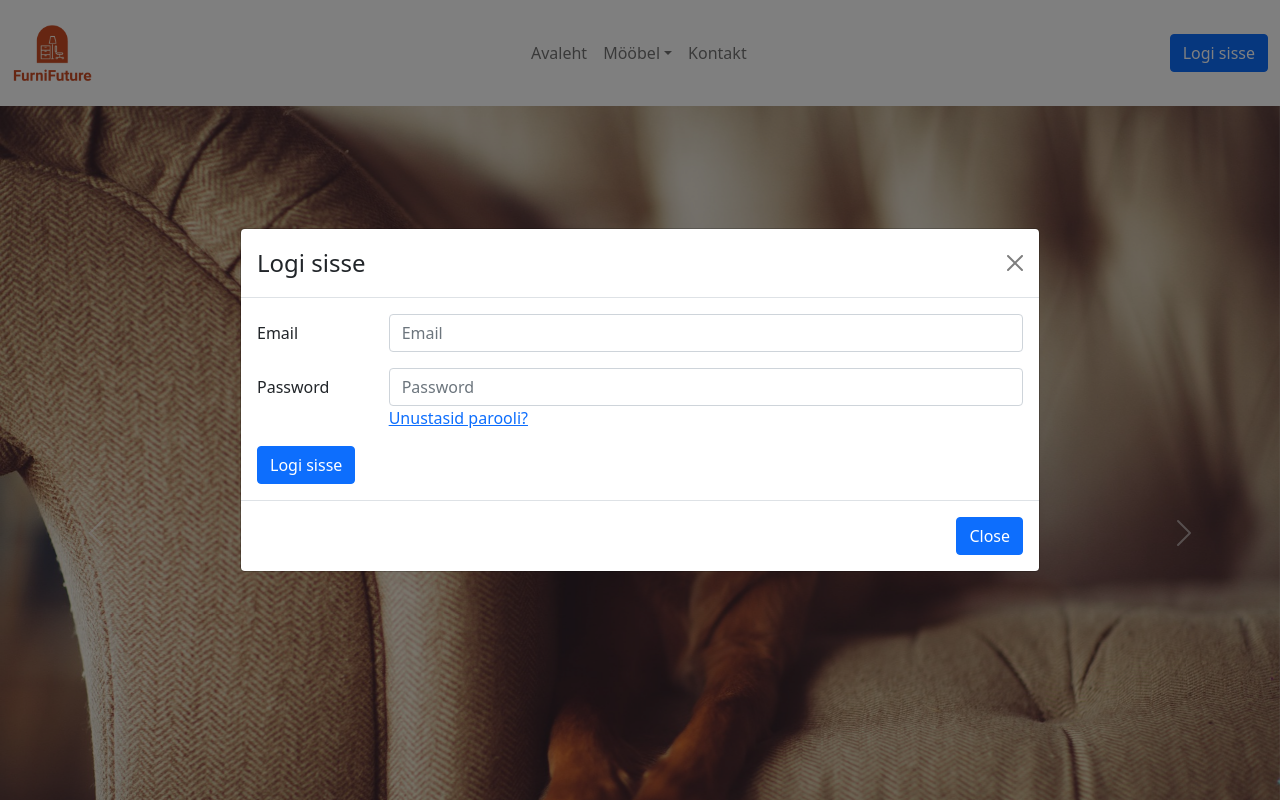
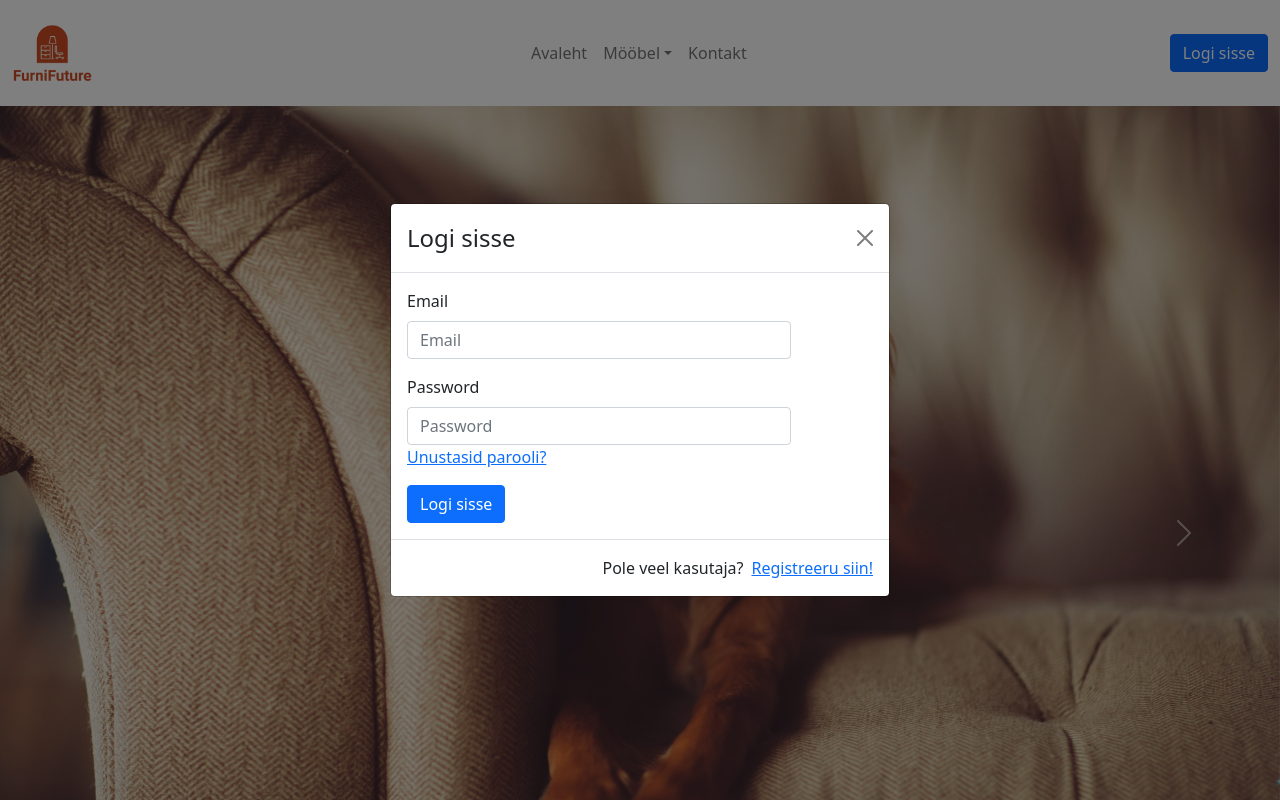
Before and after one commit to andrestammistu/FurniFuture, a Next.js app: page / in a window 1280 px wide. Both pictures are taken after a click on the button "Logi sisse". Shown: the top 800 px of the page. Built offline with nearby package versions, Linux system fonts and the light colour scheme.

Commit message:
updated loginForm

```diff
--- a/components/loginButton.js
+++ b/components/loginButton.js
@@ -2,12 +2,12 @@ import Button from 'react-bootstrap/Button'
 import Modal from 'react-bootstrap/Modal'
 import React, { useEffect, useState } from "react";
 import LoginForm from './loginForm.js'
+import Link from 'next/link'
 
 function MyVerticallyCenteredModal(props) {
     return (
       <Modal
         {...props}
-        size="lg"
         aria-labelledby="contained-modal-title-vcenter"
         centered
       >
@@ -20,7 +20,10 @@ function MyVerticallyCenteredModal(props) {
             <LoginForm></LoginForm>
         </Modal.Body>
         <Modal.Footer>
-            <Button onClick={props.onHide}>Close</Button>
+            <p>Pole veel kasutaja? </p>
+            <Link href="/">
+                <a>Registreeru siin!</a>
+            </Link>
         </Modal.Footer>
       </Modal>
     );
--- a/components/loginForm.js
+++ b/components/loginForm.js
@@ -8,18 +8,14 @@ export default function LoginForm(){
     return(
         <Form>
             <Form.Group as={Row} className="mb-3" controlId="formPlaintextEmail">
-                <Form.Label column sm="2">
-                Email
-                </Form.Label>
+                <Form.Label>Email</Form.Label>
                 <Col sm="10">
                 <Form.Control type="email" placeholder="Email" />
                 </Col>
             </Form.Group>
 
             <Form.Group as={Row} className="mb-3" controlId="formPlaintextPassword">
-                <Form.Label column sm="2">
-                    Password
-                </Form.Label>
+                <Form.Label>Password</Form.Label>
                 <Col sm="10">
                     <Form.Control type="password" placeholder="Password" />
                     <Link href="/">
```
